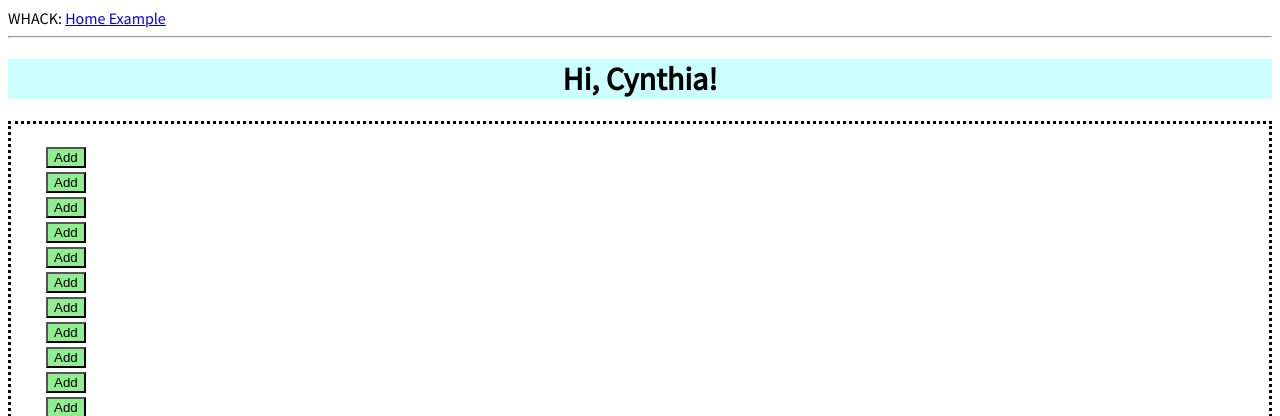
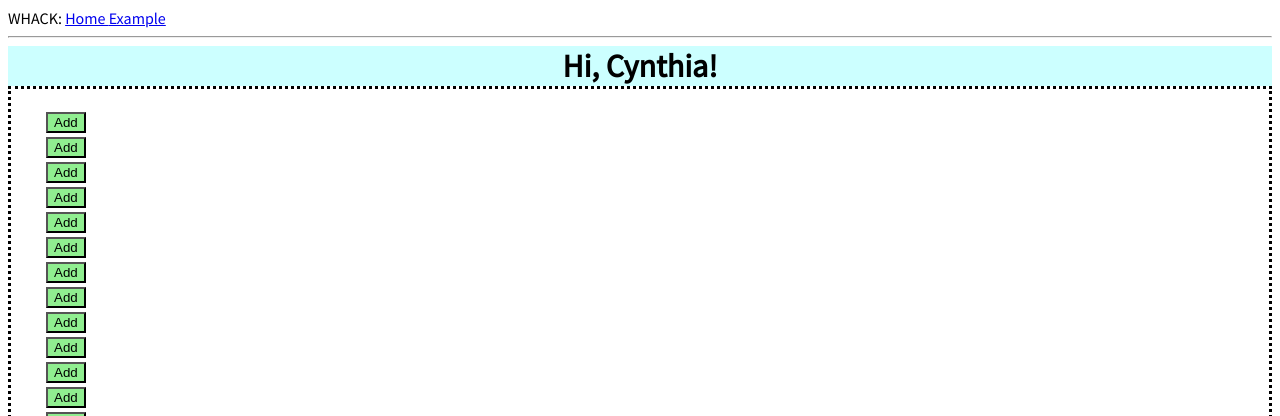
Before and after one commit to cynxchen/Swellestime, a Flask app: page / in a window 1280 px wide. Shown: the top 416 px of the page. Run offline with Flask 2, Linux system fonts and the light colour scheme; parts of the project's set-up code (start-up, migrations or seed data) failed here and were passed over; some web fonts are replaced.

Commit message:
small change
remove padding

```diff
--- a/app/templates/index.html
+++ b/app/templates/index.html
@@ -10,7 +10,7 @@
   }
 </style>
 
-    <h1 style = "text-align: center; background-color: #CCFFFF">Hi, {{ user.nickname }}!</h1>
+    <h1 style = "text-align: center; background-color: #CCFFFF; padding: 0; margin: 0">Hi, {{ user.nickname }}!</h1>
     <div id="scrollb" style="overflow-y: scroll; height:400px;">
       <table>
         {% for num in range (0, 762) %}
```
